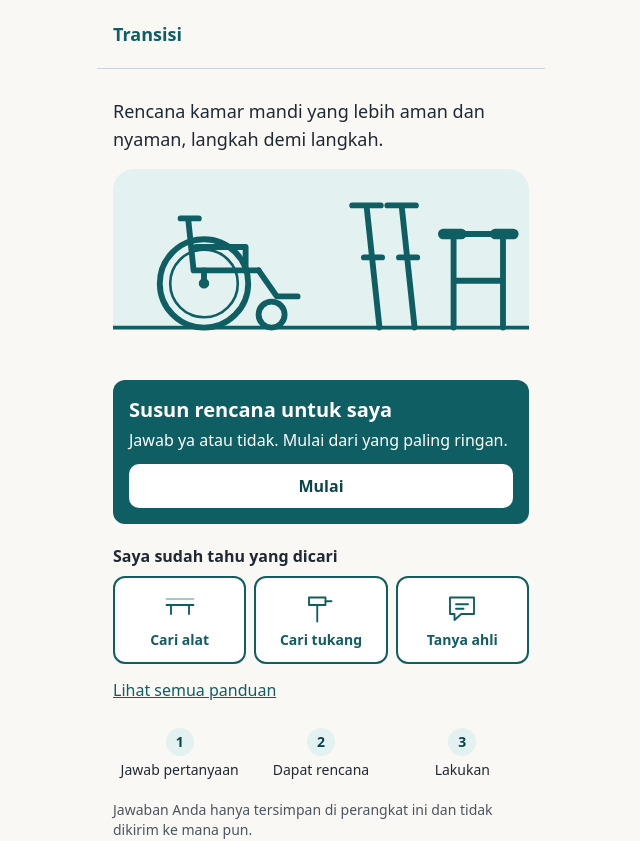
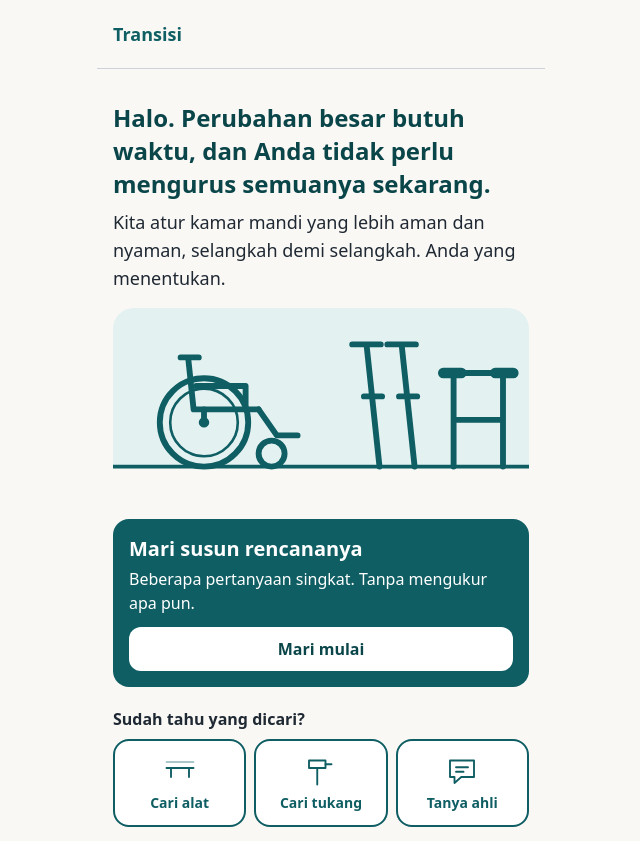
Before and after one commit to titohanafi/transisidnr, a React (Vite) app: page / in a window 1280 px wide. Shown: the top 841 px of the page, without its empty margins (319-959 px from the left). Built offline with nearby package versions, Linux system fonts and the light colour scheme.

Commit message:
Nada lebih hangat: sapaan, kalimat penenang, terima kasih di Rencana, sudut lebih lembut
Co-Authored-By: Claude Sonnet 5.5 <noreply@anthropic.com>

```diff
--- a/content/onboarding.json
+++ b/content/onboarding.json
@@ -17,7 +17,8 @@
           "id": "berdua",
           "label": "Berdua"
         }
-      ]
+      ],
+      "bantuan": "Tidak ada jawaban yang salah. Mengisi berdua juga boleh."
     },
     {
       "id": "kejadian",
@@ -44,7 +45,8 @@
           "label": "Lebih dari 6 bulan",
           "bulanMaks": null
         }
-      ]
+      ],
+      "bantuan": "Kebutuhan sering berubah dari waktu ke waktu, dan itu wajar."
     },
     {
       "id": "alat_bantu",
@@ -87,7 +89,8 @@
           "id": "tidak",
           "label": "Tidak"
         }
-      ]
+      ],
+      "bantuan": "Belum tahu juga tidak apa-apa."
     },
     {
       "id": "hunian",
@@ -110,7 +113,8 @@
           "id": "apartemen",
           "label": "Apartemen"
         }
-      ]
+      ],
+      "bantuan": "Ini membantu kami menyarankan solusi yang boleh dipasang."
     },
     {
       "id": "budget",
--- a/content/ui.json
+++ b/content/ui.json
@@ -3,7 +3,7 @@
     "nama": "Transisi"
   },
   "beranda": {
-    "manfaat": "Rencana kamar mandi yang lebih aman dan nyaman, langkah demi langkah.",
+    "manfaat": "Kita atur kamar mandi yang lebih aman dan nyaman, selangkah demi selangkah. Anda yang menentukan.",
     "langkah": [
       {
         "judul": "Jawab pertanyaan",
@@ -24,12 +24,12 @@
     "pilih": {
       "judul": "Apa yang ingin Anda lakukan?",
       "susun": {
-        "judul": "Susun rencana untuk saya",
-        "isi": "Jawab ya atau tidak. Mulai dari yang paling ringan.",
-        "tombol": "Mulai"
+        "judul": "Mari susun rencananya",
+        "isi": "Beberapa pertanyaan singkat. Tanpa mengukur apa pun.",
+        "tombol": "Mari mulai"
       },
       "tahu": {
-        "judul": "Saya sudah tahu yang dicari",
+        "judul": "Sudah tahu yang dicari?",
         "isi": "Langsung ke yang Anda butuhkan.",
         "alat": "Cari alat",
         "tukang": "Cari tukang",
@@ -37,7 +37,8 @@
         "semua": "Lihat semua panduan"
       }
     },
-    "caraKerja": "Cara kerja Transisi"
+    "caraKerja": "Cara kerja Transisi",
+    "sapaan": "Halo. Perubahan besar butuh waktu, dan Anda tidak perlu mengurus semuanya sekarang."
   },
   "umum": {
     "kembali": "Kembali",
@@ -125,7 +126,7 @@
     "judul": "Asesmen kamar mandi",
     "aktivitas": {
       "judul": "Aktivitas apa yang relevan?",
-      "bantuan": "Untuk tiap aktivitas, pilih kondisi saat ini. Aktivitas yang tidak relevan boleh dilewati.",
+      "bantuan": "Pilih yang sesuai dengan keseharian Anda. Tidak ada jawaban benar atau salah, dan boleh dilewati.",
       "tidakRelevan": "Tidak relevan",
       "status": {
         "bisa_sendiri": "Bisa sendiri",
@@ -136,7 +137,7 @@
     },
     "prioritas": {
       "judul": "Mana yang paling penting?",
-      "bantuan": "Pilih satu atau dua aktivitas yang ingin dibereskan lebih dulu. Keputusan ada pada penyandang disabilitas.",
+      "bantuan": "Anda yang paling tahu mana yang terpenting. Pilih satu atau dua untuk dibereskan lebih dulu. Keputusan ada pada penyandang disabilitas.",
       "maksimal": "Anda sudah memilih dua. Lepas satu bila ingin mengganti."
     },
     "pertanyaan": {
@@ -171,12 +172,14 @@
     "kosongIsi": "Jawaban bisa diubah kapan saja. Panduan untuk caregiver tetap ada di bawah.",
     "belumJelas": "Kebutuhan setelah amputasi sering berubah. Solusi permanen diberi tanda \"tunggu dulu\".",
     "total": "Perkiraan biaya langkah pertama: {rentang}",
-    "pendampingJudul": "Untuk caregiver",
+    "pendampingJudul": "Untuk Anda yang mendampingi",
     "bukaKartu": "Buka panduan",
     "cocokSewa": "Cocok untuk kontrakan dan kos",
     "cetak": "Cetak rencana",
     "sedangDisusun": "Sedang disusun",
-    "belumAdaSiap": "Panduan untuk prioritas Anda belum siap. Isinya sedang disusun; daftarnya ada di bawah."
+    "belumAdaSiap": "Panduan untuk prioritas Anda belum siap. Isinya sedang disusun; daftarnya ada di bawah.",
+    "sapaan": "Terima kasih sudah menjawab. Ini rencana awal Anda, boleh diubah kapan saja.",
+    "satuHalCatatan": "Cukup ini dulu. Sisanya bisa menunggu."
   },
   "kartu": {
     "tingkat": {
--- a/src/domain/schema.ts
+++ b/src/domain/schema.ts
@@ -144,6 +144,7 @@ export const uiSchema = z
     app: z.object({ nama: teks }),
     beranda: z.object({
       manfaat: teks,
+      sapaan: teks,
       langkah: z.array(z.object({ judul: teks, isi: teks })).length(3),
       spandukDraf: teks,
       tautanIgd: teks,
@@ -177,7 +178,7 @@ export const uiSchema = z
     rencana: z.object({
       judul: teks, prioritas: teks, ubahJawaban: teks, satuHal: teks, dariKartu: teks, lihatKartu: teks,
       mulaiDariSini: teks, semuaRekomendasi: teks, kosongJudul: teks, kosongIsi: teks, belumJelas: teks,
-      total: teks, pendampingJudul: teks, bukaKartu: teks, cocokSewa: teks, cetak: teks, sedangDisusun: teks, belumAdaSiap: teks,
+      total: teks, pendampingJudul: teks, bukaKartu: teks, cocokSewa: teks, cetak: teks, sedangDisusun: teks, belumAdaSiap: teks, sapaan: teks, satuHalCatatan: teks,
     }),
     kartu: z.object({
       tingkat: z.object({ tanpa_biaya: teks, alat_tanpa_bongkar: teks, renovasi: teks }),
--- a/src/screens/Beranda.tsx
+++ b/src/screens/Beranda.tsx
@@ -10,6 +10,7 @@ const { pilih } = beranda;
 export function Beranda() {
   return (
     <Halaman judul={app.nama}>
+      <p className="mt-3 text-2xl font-bold leading-snug text-utama-gelap">{beranda.sapaan}</p>
       <p className="mt-2 text-lg">{beranda.manfaat}</p>
 
       <IlustrasiBeranda className="mt-4" />
--- a/src/screens/Rencana.tsx
+++ b/src/screens/Rencana.tsx
@@ -37,6 +37,7 @@ export function Rencana() {
 
   return (
     <Halaman judul={t.judul}>
+      <p className="mt-2 text-lg">{t.sapaan}</p>
       <div className="mt-2 flex flex-wrap items-center gap-2">
         {masukan.prioritas.map((a) => (
           <Tanda key={a}>{labelAkt(a)}</Tanda>
@@ -61,6 +62,7 @@ export function Rencana() {
                 {t.satuHal}
               </h2>
               <p className="mt-2 text-lg">{satuHal.langkah}</p>
+              <p className="mt-1 text-redup">{t.satuHalCatatan}</p>
               <p className="mt-2 text-sm text-redup">{isi(t.dariKartu, { judul: dataKartu(satuHal.kartuId)?.judul ?? "" })}</p>
               <TombolLink to={`/kartu/${satuHal.kartuId}/${satuHal.tingkat}`} className="mt-3">
                 {t.lihatKartu}
--- a/tailwind.config.ts
+++ b/tailwind.config.ts
@@ -19,7 +19,7 @@ export default {
       fontFamily: {
         sans: ["system-ui", "-apple-system", "Segoe UI", "Roboto", "sans-serif"],
       },
-      borderRadius: { kartu: "12px", tombol: "10px" },
+      borderRadius: { kartu: "16px", tombol: "12px" },
       spacing: { sentuh: "44px" },
       minHeight: { sentuh: "44px" },
       minWidth: { sentuh: "44px" },
```
Also changed, not shown: 1 other file (tests, documents, lock files or other folders).
